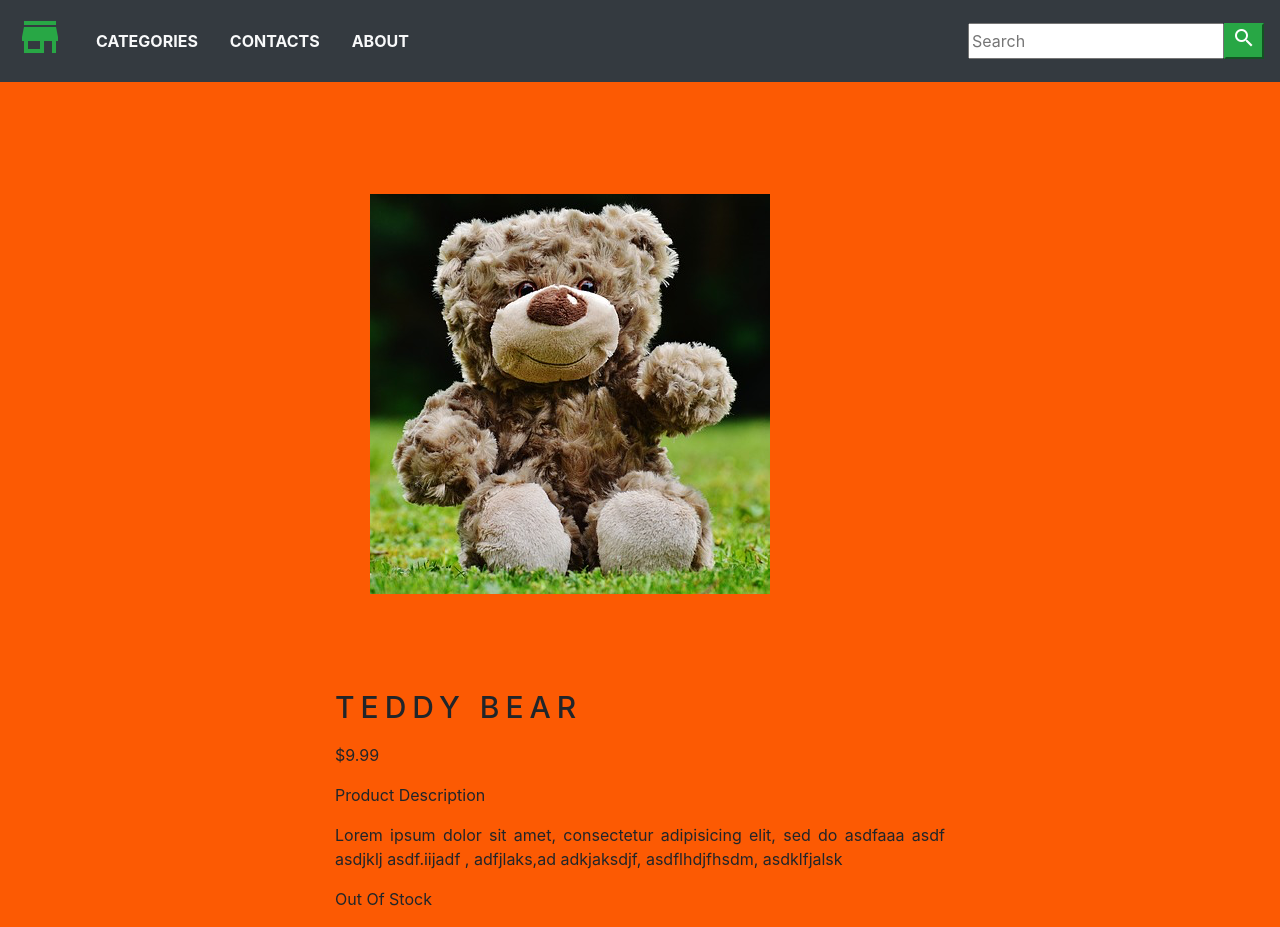
After one commit to AndriiKom94/Ecommerce-udemy, a Django app: page /product/ in a window 1280 px wide. The commit adds this page. Run offline with Django 3.2, Linux system fonts and the light colour scheme.

Commit message:
add product.html

```diff
--- a/ecommerce/static/css/base.css
+++ b/ecommerce/static/css/base.css
@@ -1,3 +1,11 @@
 body {
-    background: #f8f8f8
+    background: #fc5a03;
 }
+
+.product_title {
+    font-size: 30px;
+    text-transform: uppercase;
+    letter-spacing: .2em;
+    padding-top: 15px;
+    padding-bottom: 10px;
+}
--- a/shop/templates/base.html
+++ b/shop/templates/base.html
@@ -1,6 +1,7 @@
-{% load static%}
+
 <!doctype html>
 <html lang="en">
+{% load static %}
   <head>
     <!-- Required meta tags -->
     <meta charset="utf-8">
@@ -19,9 +20,7 @@
   </head>
   <body>
     <header>
-<!--        <a href="{% url 'home' %}">Home</a>-->
-<!--        <a href="{% url 'about' %}">About</a>-->
-<!--    </header>-->
+
         <nav class="navbar navbar-expand-md navbar-light bg-dark">
             <a href="#" class="navbar-brand"><i class="material-icons md-48 text-success">store</i> </a>
             <button class="navbar-toggler bg-light" data-toggle="collapse" data-target="#navbar"><span class="navbar-toggler-icon"></span></button>
--- /dev/null
+++ b/shop/templates/product.html
@@ -0,0 +1,27 @@
+{% extends 'base.html' %}
+{% load static %}
+{% block title %}
+    Product
+{% endblock %}
+
+{% block content %}
+<div class="container py-5">
+    <div class="row mt-5">
+        <div class="col-10 mx-auto col-md-6 my-3">
+            <img src="{% static 'images/teddy.png' %}">
+        </div>
+    </div>
+</div>
+<div class="col-10 mx-auto col-md-6 my-3">
+    <div>
+        <h1 class="product_title">Teddy Bear</h1>
+        <p>$9.99</p>
+        <p class="product_desk">Product Description</p>
+        <p class="text-justify product_text">Lorem ipsum dolor sit amet,
+        consectetur adipisicing elit, sed do asdfaaa asdf asdjklj
+        asdf.iijadf , adfjlaks,ad adkjaksdjf, asdflhdjfhsdm,
+        asdklfjalsk </p>
+        <p class="text-justify product_text">Out Of Stock</p>
+    </div>
+</div>
+{% endblock %}
--- a/shop/urls.py
+++ b/shop/urls.py
@@ -3,5 +3,5 @@ from . import views
 
 urlpatterns = [
     path('', views.home, name='home'),
-    path('about/', views.about, name='about'),
+    path('product/', views.product, name='product'),
 ]
--- a/shop/views.py
+++ b/shop/views.py
@@ -5,5 +5,5 @@ def home(request):
     return render(request, 'home.html')
 
 
-def about(request):
-    return render(request, 'about.html')
+def product(request):
+    return render(request, 'product.html')
```
Also changed, not shown: shop/templates/about.html (deleted, +0 -9 lines).
